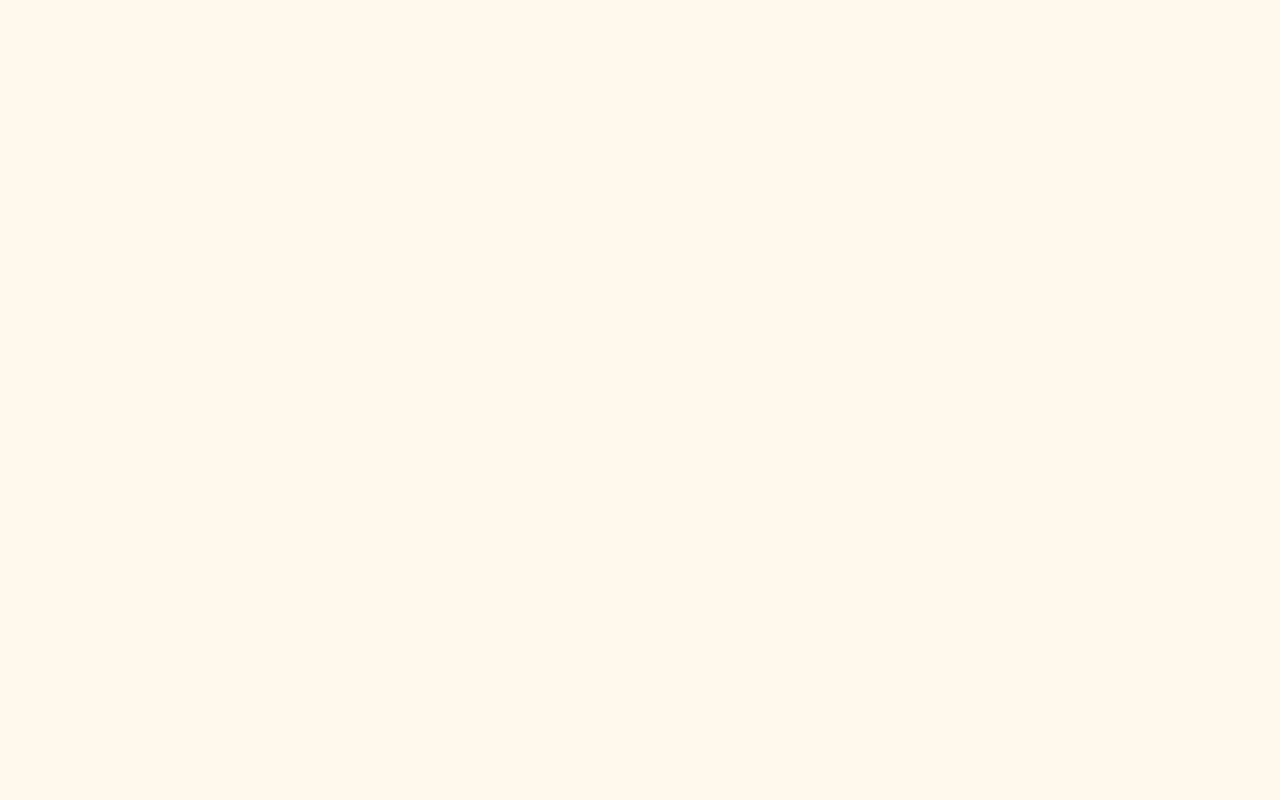
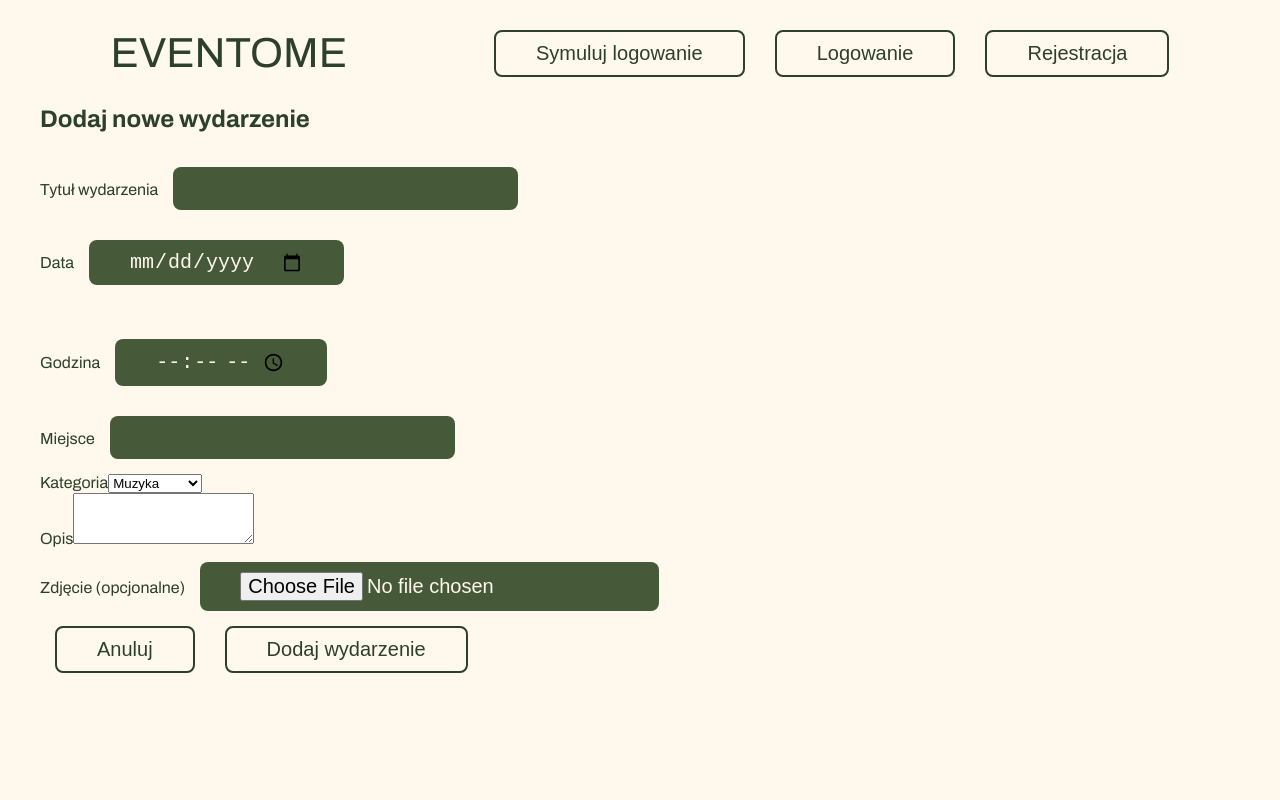
Before and after one commit to oxykeep/evento, a React (Create React App) app: page /add-event in a window 1280 px wide. Before the commit this address had no page. Shown: the top 800 px of the page. Built offline with nearby package versions, Linux system fonts and the light colour scheme; a web font is replaced by a local one.

Commit message:
AddEventPage added with small ui fixes

```diff
--- a/package.json
+++ b/package.json
@@ -7,13 +7,15 @@
     "@testing-library/jest-dom": "^6.6.3",
     "@testing-library/react": "^16.3.0",
     "@testing-library/user-event": "^13.5.0",
+    "formik": "^2.4.6",
     "react": "^19.1.0",
     "react-dom": "^19.1.0",
     "react-icon": "^1.0.0",
     "react-icons": "^5.5.0",
     "react-router-dom": "^7.6.2",
     "react-scripts": "^5.0.1",
-    "web-vitals": "^2.1.4"
+    "web-vitals": "^2.1.4",
+    "yup": "^1.6.1"
   },
   "scripts": {
     "start": "react-scripts start",
--- a/src/App.js
+++ b/src/App.js
@@ -6,6 +6,7 @@ import LoginPage from "./pages/LoginPage";
 import RegisterPage from "./pages/RegisterPage";
 import SingleEventPage from "./pages/SingleEventPage";
 import UserProfilePage from "./pages/UserProfilePage";
+import AddEventPage from "./pages/AddEventPage";
 
 function App() {
   return (
@@ -17,6 +18,7 @@ function App() {
           <Route path="register" element={<RegisterPage />} />
           <Route path="events/:eventId" element={<SingleEventPage />} />
           <Route path="/profile" element={<UserProfilePage />} />
+          <Route path="/add-event" element={<AddEventPage />} />
         </Route>
       </Routes>
     </AuthProvider>
--- a/src/components/Events/EventCard.jsx
+++ b/src/components/Events/EventCard.jsx
@@ -27,7 +27,9 @@ const EventCard = ({ event }) => {
         </p>
 
         {/* Event description with line clamping (max 2 lines) */}
-        <p className="text-gray-700 mb-3 line-clamp-2">{event.description}</p>
+        <p className="eventCard-description text-gray-700 mb-3 line-clamp-2">
+          {event.description}
+        </p>
 
         {/* Event location */}
         <p className="text-sm text-gray-500 mb-4">{event.location}</p>
--- a/src/components/Layout/Header.jsx
+++ b/src/components/Layout/Header.jsx
@@ -20,6 +20,14 @@ const Header = () => {
 
         {/* navigation buttons container */}
         <nav className="header-buttons">
+          {isAuthenticated && (
+            <Button
+              onClick={() => navigate("/add-event")}
+              className="bg-green-600 text-white"
+            >
+              Dodaj wydarzenie
+            </Button>
+          )}
           {/* demo auth toggle button (for testing) */}
           <Button
             onClick={toggleAuth}
--- a/src/index.css
+++ b/src/index.css
@@ -229,6 +229,10 @@ button:hover {
   margin: 1vh;
 }
 
+.eventCard-description {
+  height: 5vh;
+}
+
 .link-details {
   background-color: #fff8ed;
   border-radius: 8px;
@@ -276,3 +280,10 @@ button:hover {
 span {
   padding: 2vh 0 2vh 0;
 }
+
+.add-event-btn {
+  margin: 5vh;
+  display: flex;
+  justify-content: center;
+  align-self: center;
+}
--- /dev/null
+++ b/src/pages/AddEventPage.jsx
@@ -0,0 +1,210 @@
+import { useNavigate } from "react-router-dom";
+import { Formik, Form, Field, ErrorMessage } from "formik";
+import * as Yup from "yup";
+import Button from "../components/UI/Button";
+
+const AddEventPage = () => {
+  const navigate = useNavigate();
+
+  const initialValues = {
+    title: "",
+    date: "",
+    time: "",
+    location: "",
+    description: "",
+    category: "music",
+    image: null,
+  };
+
+  const validationSchema = Yup.object().shape({
+    title: Yup.string().required("Tytuł jest wymagany"),
+    date: Yup.date().required("Data jest wymagana"),
+    time: Yup.string().required("Godzina jest wymagana"),
+    location: Yup.string().required("Miejsce jest wymagane"),
+    description: Yup.string().required("Opis jest wymagany"),
+  });
+
+  const handleSubmit = (values) => {
+    console.log("Dodano wydarzenie:", values);
+    navigate("/");
+  };
+
+  return (
+    <div className="min-h-screen flex items-center justify-center bg-gray-50 py-12 px-4 sm:px-6 lg:px-8">
+      <div className="max-w-md w-full space-y-8 bg-white p-8 rounded-lg shadow-md">
+        <div className="text-center">
+          <h2 className="mt-6 text-3xl font-extrabold text-gray-900">
+            Dodaj nowe wydarzenie
+          </h2>
+        </div>
+
+        <Formik
+          initialValues={initialValues}
+          validationSchema={validationSchema}
+          onSubmit={handleSubmit}
+        >
+          {({ isSubmitting, setFieldValue }) => (
+            <Form className="mt-8 space-y-6">
+              <div className="rounded-md shadow-sm space-y-4">
+                <div>
+                  <label
+                    htmlFor="title"
+                    className="block text-sm font-medium text-gray-700"
+                  >
+                    Tytuł wydarzenia
+                  </label>
+                  <Field
+                    name="title"
+                    type="text"
+                    className="appearance-none relative block w-full px-3 py-2 border border-gray-300 placeholder-gray-500 text-gray-900 rounded-md focus:outline-none focus:ring-blue-500 focus:border-blue-500 focus:z-10 sm:text-sm"
+                  />
+                  <ErrorMessage
+                    name="title"
+                    component="div"
+                    className="text-red-500 text-sm mt-1"
+                  />
+                </div>
+
+                <div className="grid grid-cols-2 gap-4">
+                  <div>
+                    <label
+                      htmlFor="date"
+                      className="block text-sm font-medium text-gray-700"
+                    >
+                      Data
+                    </label>
+                    <Field
+                      name="date"
+                      type="date"
+                      className="appearance-none relative block w-full px-3 py-2 border border-gray-300 placeholder-gray-500 text-gray-900 rounded-md focus:outline-none focus:ring-blue-500 focus:border-blue-500 focus:z-10 sm:text-sm"
+                    />
+                    <ErrorMessage
+                      name="date"
+                      component="div"
+                      className="text-red-500 text-sm mt-1"
+                    />
+                  </div>
+
+                  <div>
+                    <label
+                      htmlFor="time"
+                      className="block text-sm font-medium text-gray-700"
+                    >
+                      Godzina
+                    </label>
+                    <Field
+                      name="time"
+                      type="time"
+                      className="appearance-none relative block w-full px-3 py-2 border border-gray-300 placeholder-gray-500 text-gray-900 rounded-md focus:outline-none focus:ring-blue-500 focus:border-blue-500 focus:z-10 sm:text-sm"
+                    />
+                    <ErrorMessage
+                      name="time"
+                      component="div"
+                      className="text-red-500 text-sm mt-1"
+                    />
+                  </div>
+                </div>
+
+                <div>
+                  <label
+                    htmlFor="location"
+                    className="block text-sm font-medium text-gray-700"
+                  >
+                    Miejsce
+                  </label>
+                  <Field
+                    name="location"
+                    type="text"
+                    className="appearance-none relative block w-full px-3 py-2 border border-gray-300 placeholder-gray-500 text-gray-900 rounded-md focus:outline-none focus:ring-blue-500 focus:border-blue-500 focus:z-10 sm:text-sm"
+                  />
+                  <ErrorMessage
+                    name="location"
+                    component="div"
+                    className="text-red-500 text-sm mt-1"
+                  />
+                </div>
+
+                <div>
+                  <label
+                    htmlFor="category"
+                    className="block text-sm font-medium text-gray-700"
+                  >
+                    Kategoria
+                  </label>
+                  <Field
+                    as="select"
+                    name="category"
+                    className="appearance-none relative block w-full px-3 py-2 border border-gray-300 placeholder-gray-500 text-gray-900 rounded-md focus:outline-none focus:ring-blue-500 focus:border-blue-500 focus:z-10 sm:text-sm"
+                  >
+                    <option value="music">Muzyka</option>
+                    <option value="sport">Sport</option>
+                    <option value="food">Jedzenie</option>
+                    <option value="art">Sztuka</option>
+                    <option value="technology">Technologia</option>
+                  </Field>
+                </div>
+
+                <div>
+                  <label
+                    htmlFor="description"
+                    className="block text-sm font-medium text-gray-700"
+                  >
+                    Opis
+                  </label>
+                  <Field
+                    as="textarea"
+                    name="description"
+                    rows="3"
+                    className="appearance-none relative block w-full px-3 py-2 border border-gray-300 placeholder-gray-500 text-gray-900 rounded-md focus:outline-none focus:ring-blue-500 focus:border-blue-500 focus:z-10 sm:text-sm"
+                  />
+                  <ErrorMessage
+                    name="description"
+                    component="div"
+                    className="text-red-500 text-sm mt-1"
+                  />
+                </div>
+
+                <div>
+                  <label
+                    htmlFor="image"
+                    className="block text-sm font-medium text-gray-700"
+                  >
+                    Zdjęcie (opcjonalne)
+                  </label>
+                  <input
+                    id="image"
+                    name="image"
+                    type="file"
+                    onChange={(event) => {
+                      setFieldValue("image", event.currentTarget.files[0]);
+                    }}
+                    className="appearance-none relative block w-full px-3 py-2 border border-gray-300 placeholder-gray-500 text-gray-900 rounded-md focus:outline-none focus:ring-blue-500 focus:border-blue-500 focus:z-10 sm:text-sm"
+                  />
+                </div>
+              </div>
+
+              <div className="flex items-center justify-between">
+                <Button
+                  type="button"
+                  onClick={() => navigate("/")}
+                  className="bg-gray-500 text-white"
+                >
+                  Anuluj
+                </Button>
+                <Button
+                  type="submit"
+                  className="bg-blue-600 text-white"
+                  disabled={isSubmitting}
+                >
+                  Dodaj wydarzenie
+                </Button>
+              </div>
+            </Form>
+          )}
+        </Formik>
+      </div>
+    </div>
+  );
+};
+
+export default AddEventPage;
--- a/src/pages/HomePage.jsx
+++ b/src/pages/HomePage.jsx
@@ -76,6 +76,19 @@ const HomePage = () => {
         {/* "Upcoming events" */}
         <EventsList events={mockEvents} />
       </section>
+      <div className="container mx-auto px-4 py-8">
+        {isAuthenticated && (
+          <div className="add-event-btn">
+            <Button
+              onClick={() => navigate("/add-event")}
+              className="bg-green-600 text-white"
+            >
+              + Dodaj nowe wydarzenie
+            </Button>
+          </div>
+        )}
+        {/* ... reszta kodu */}
+      </div>
     </div>
   );
 };
```
Also changed, not shown: 1 other file (tests, documents, lock files or other folders).
